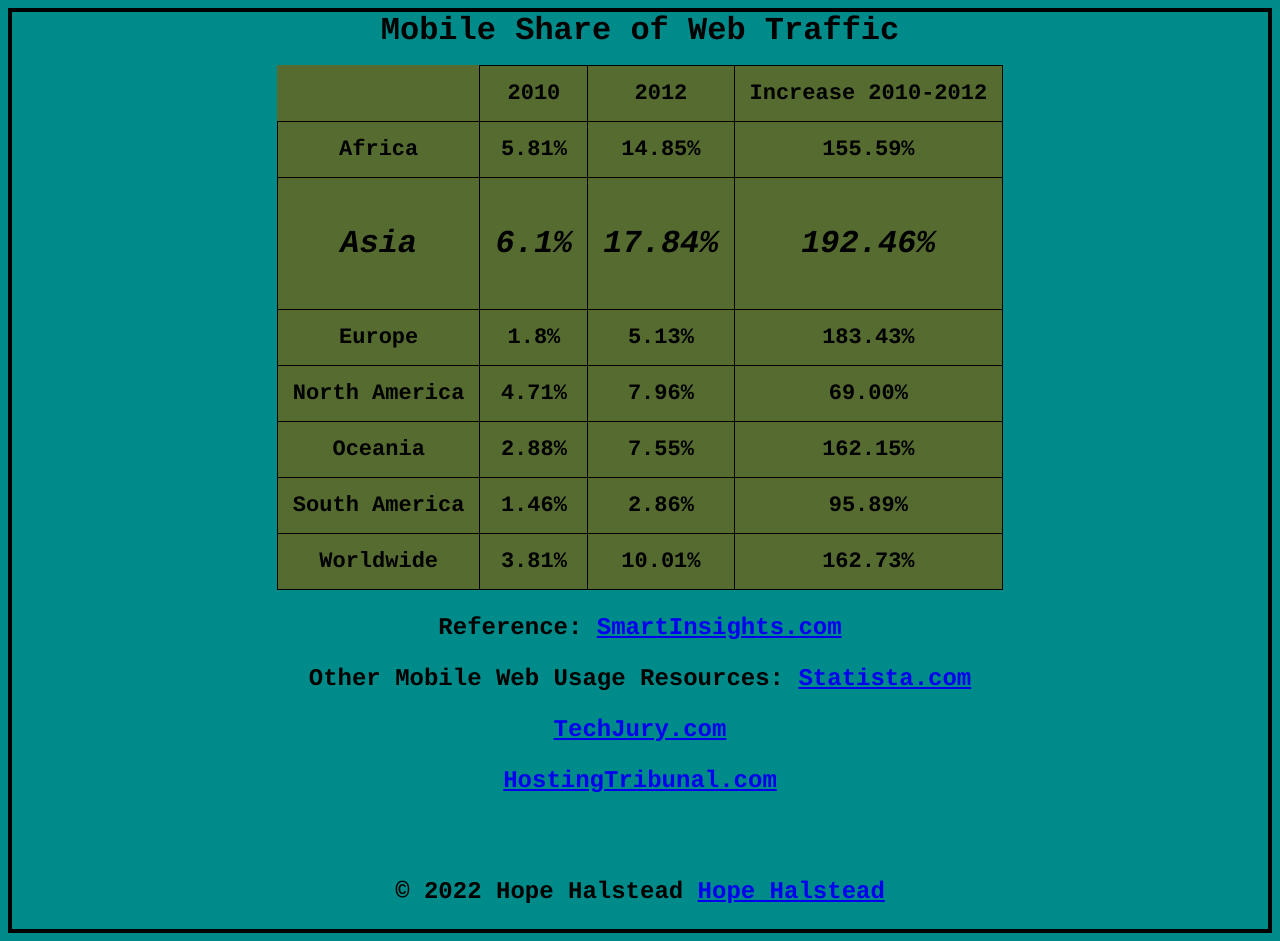
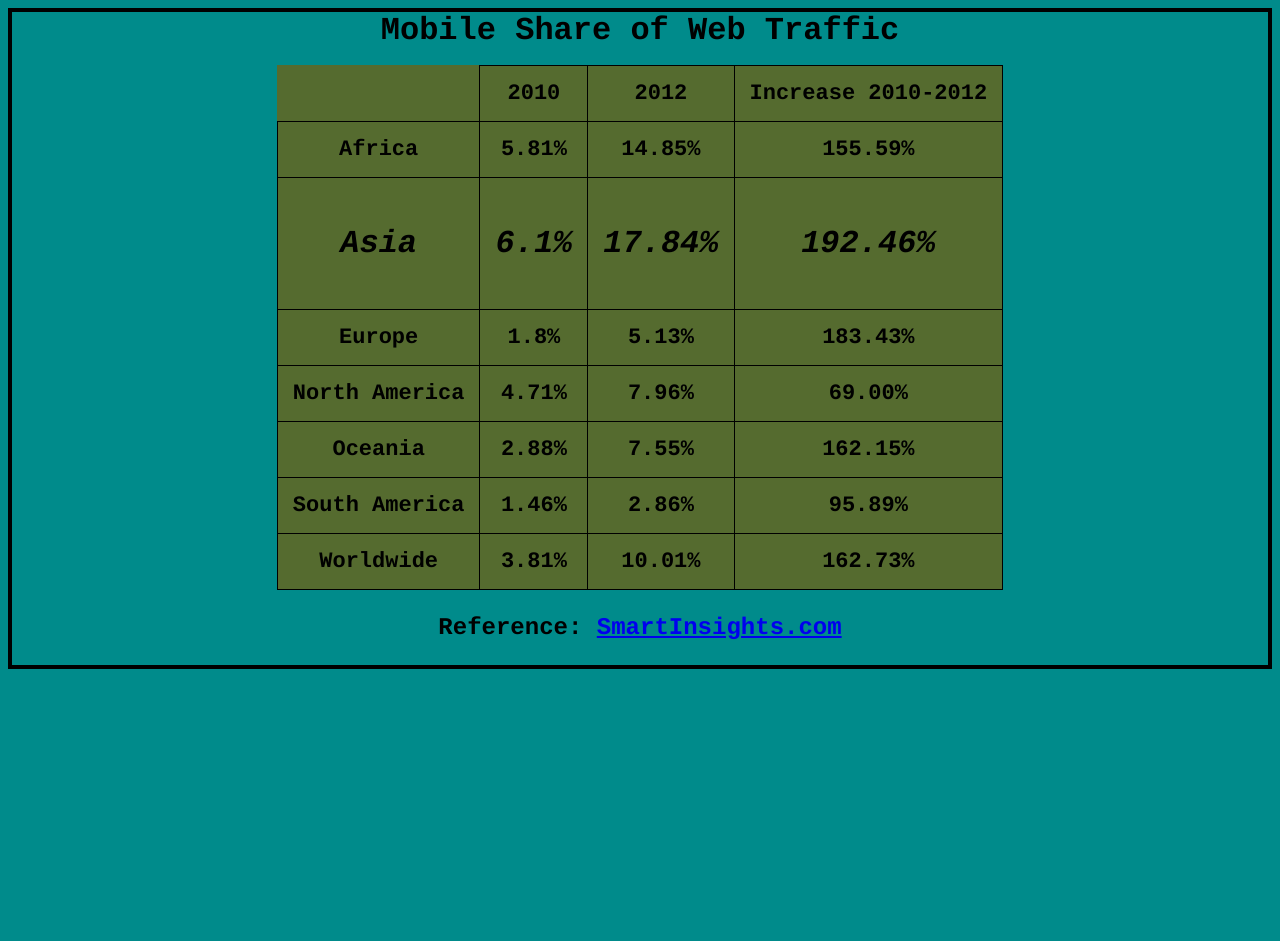
Before and after one commit to HopeH13/Web-Traffic, a plain HTML site: page index.html in a window 1280 px wide. After the commit the page ends 800 px from the top, so only its background shows below. Drawn offline with Linux system fonts and the light colour scheme.

Commit message:
update to best practices

```diff
--- a/index.html
+++ b/index.html
@@ -1,8 +1,8 @@
 <!DOCTYPE html>
-<html lang = "en">
-	<html>
-	<body>
-			<meta charset="utf-8" />
+<html lang="en">
+<head>
+    <meta charset="UTF-8">
+    <meta name="viewport" content="width=device-width, initial-scale=1.0">
 	<link rel="stylesheet"href="stylesheet.css">
 <table style="width:100%">
 <table class="center">
@@ -73,30 +73,12 @@
 		SmartInsights.com</a></p>
 
 
-		<p> Other Mobile Web Usage Resources: <a
-		href="https://www.statista.com/statistics/277125/share-of-website-traffic-coming-from-mobile-devices/">
-		Statista.com</a></p>
-
-		<p> <a
-		href="https://techjury.net/blog/mobile-vs-desktop-usage/#gref">
-		TechJury.com</a></p>
-
-		<p> <a
-		href="https://hostingtribunal.com/blog/mobile-percentage-of-traffic/#gref">
-		HostingTribunal.com    </a> </p>
-
-<br> <br>
 
 
 
-<footer>
-		<p> &copy; 2022 Hope Halstead
-		<a href="mailto:hopechalstead@gmail.com">
-				Hope Halstead
-		</a>
-		</p>
 
 
-		</footer>
+
+
 </body>
 </html>
```
